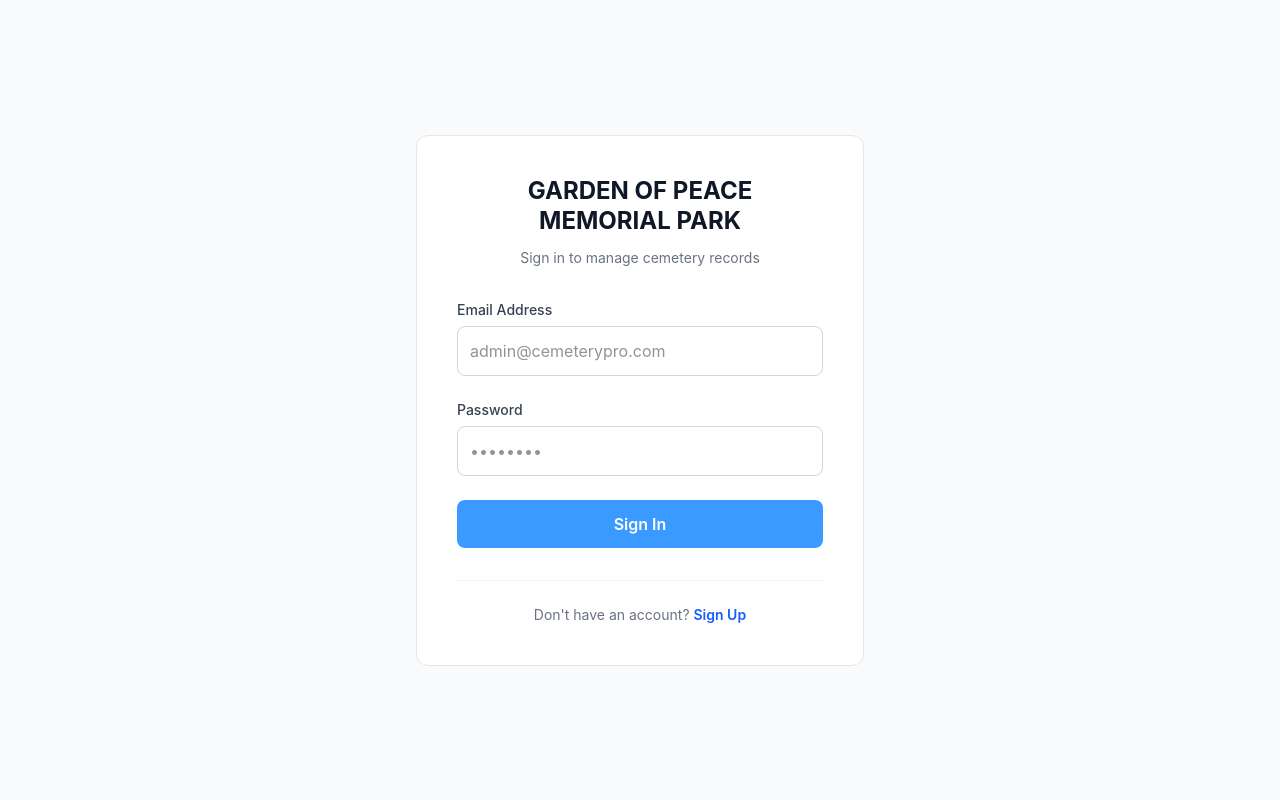
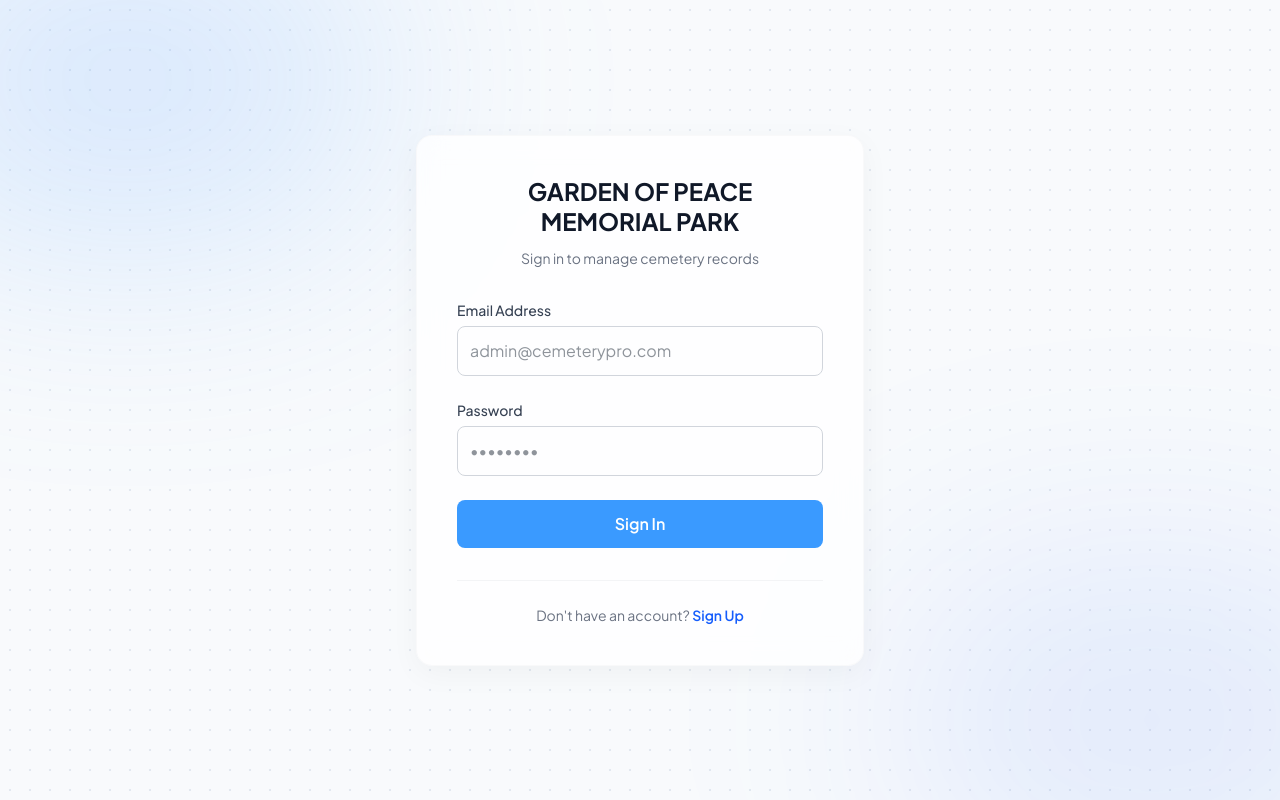
Before and after one commit to jncnt/Semi-Tery, a React (Vite) app: page /login in a window 1280 px wide. Built offline with nearby package versions, Linux system fonts and the light colour scheme; no server answers.

Commit message:
add sign-up

```diff
--- a/src/components/Sidebar.tsx
+++ b/src/components/Sidebar.tsx
@@ -16,7 +16,7 @@ const Sidebar = () => {
   return (
     <aside className="w-64 border-r border-gray-200 flex flex-col h-screen sticky top-0 bg-white">
       <div className="p-6 border-b border-gray-100 mb-4">
-        <h1 className="text-xl font-bold text-gray-900 tracking-tight leading-snug">GARDEN OF PEACE<br />MEMORIAL PARK</h1>
+        <h1 className="text-2xl font-extrabold bg-clip-text text-transparent bg-gradient-to-br from-blue-700 to-blue-400 tracking-tight leading-snug">GARDEN OF<br/>PEACE</h1>
         <p className="text-xs text-gray-400 mt-1 uppercase tracking-widest">Management System</p>
       </div>
 
@@ -26,10 +26,10 @@ const Sidebar = () => {
             key={item.to}
             to={item.to}
             className={({ isActive }) =>
-              `flex items-center gap-3 px-4 py-3 rounded-lg transition-colors ${
+              `flex items-center gap-3.5 px-4 py-3.5 rounded-xl transition-all duration-300 font-semibold ${
                 isActive
-                  ? 'bg-blue-50 text-primary border border-blue-100'
-                  : 'text-gray-500 hover:bg-gray-50 border border-transparent'
+                  ? 'bg-gradient-to-r from-blue-50/80 to-blue-100/30 text-blue-700 shadow-sm shadow-blue-500/10 border border-blue-200/60 translate-x-1'
+                  : 'text-gray-500 hover:bg-gray-50/80 hover:text-gray-800 border border-transparent'
               }`
             }
           >
@@ -42,7 +42,7 @@ const Sidebar = () => {
       <div className="p-4 border-t border-gray-100">
         <button
           onClick={handleSignOut}
-          className="w-full flex items-center gap-3 px-4 py-3 rounded-lg text-gray-500 hover:bg-blue-50 hover:text-blue-600 transition-colors border border-transparent"
+          className="w-full flex items-center gap-3.5 px-4 py-3.5 rounded-xl text-gray-500 font-semibold hover:bg-red-50/80 hover:text-red-600 transition-all duration-300 border border-transparent hover:border-red-100"
         >
           <LogOut size={20} />
           <span className="font-medium">Sign Out</span>
--- a/src/index.css
+++ b/src/index.css
@@ -1,9 +1,11 @@
+@import url('https://fonts.googleapis.com/css2?family=Plus+Jakarta+Sans:wght@400;500;600;700;800&display=swap');
 @import "tailwindcss";
 
 @theme {
   --color-primary: #3A9AFF;
-  --color-primary-hover: #2F80ED;
-  --font-sans: 'Inter', system-ui, sans-serif;
+  --color-primary-hover: #2185EE;
+  --color-primary-light: #EFF6FF;
+  --font-sans: 'Plus Jakarta Sans', system-ui, sans-serif;
 }
 
 :root {
@@ -11,7 +13,9 @@
   line-height: 1.5;
   font-weight: 400;
   color: #1F2937;
-  background-color: #FFFFFF;
+  background-color: #F8FAFC;
+  background-image: radial-gradient(#E2E8F0 1px, transparent 1px);
+  background-size: 20px 20px;
 
   font-synthesis: none;
   text-rendering: optimizeLegibility;
@@ -27,15 +31,14 @@ body {
 
 @layer components {
   .btn-primary {
-    @apply bg-primary text-white py-3 px-4 rounded-lg font-medium transition-colors hover:bg-primary-hover focus:outline-none;
-    border: 1px solid #3A9AFF;
+    @apply bg-primary text-white py-3 px-5 rounded-xl font-semibold shadow-lg shadow-blue-500/30 transition-all hover:-translate-y-0.5 hover:shadow-blue-500/40 hover:bg-primary-hover focus:ring-4 focus:ring-blue-500/20 outline-none border-0;
   }
 
   .input-field {
-    @apply w-full border border-gray-300 rounded-lg p-3 transition-colors focus:outline-none focus:border-blue-400;
+    @apply w-full bg-white border border-gray-200 rounded-xl p-3.5 transition-all focus:outline-none focus:ring-4 focus:ring-blue-500/10 focus:border-primary shadow-sm text-gray-800 placeholder-gray-400;
   }
 
   .card {
-    @apply bg-white border border-gray-200 rounded-lg p-4;
+    @apply bg-white/80 backdrop-blur-md border border-gray-100/50 rounded-2xl p-6 shadow-[0_8px_30px_rgb(0,0,0,0.04)] hover:shadow-[0_8px_30px_rgb(0,0,0,0.08)] transition-all duration-300;
   }
 }
--- a/src/pages/Dashboard.tsx
+++ b/src/pages/Dashboard.tsx
@@ -30,22 +30,22 @@ const Dashboard = () => {
   }, []);
 
   const StatCard = ({ icon: Icon, label, value, bgClass, textClass }: any) => (
-    <div className="bg-white border border-gray-200 p-6 rounded-xl flex items-center gap-4">
-      <div className={`p-3 rounded-lg ${bgClass} ${textClass}`}>
-        <Icon size={24} />
+    <div className="card flex items-center gap-5">
+      <div className={`p-4 rounded-2xl ${bgClass} ${textClass} shadow-inner`}>
+        <Icon size={26} strokeWidth={2.5} />
       </div>
       <div>
-        <p className="text-sm font-medium text-gray-500">{label}</p>
-        <p className="text-2xl font-bold text-gray-900">{value}</p>
+        <p className="text-sm font-semibold text-gray-400 uppercase tracking-wider mb-1">{label}</p>
+        <p className="text-3xl font-black text-gray-800 tracking-tight">{value}</p>
       </div>
     </div>
   );
 
   return (
     <div className="space-y-8 animate-in fade-in duration-500">
-      <div className="flex flex-col gap-1">
-        <h1 className="text-3xl font-bold text-gray-900">Dashboard</h1>
-        <p className="text-gray-500">Overview of cemetery operations and records.</p>
+      <div className="flex flex-col gap-2">
+        <h1 className="text-4xl font-extrabold text-gray-900 tracking-tight">System Overview</h1>
+        <p className="text-gray-500 text-lg">Bird's-eye view of cemetery operations and capacity.</p>
       </div>
 
       <div className="grid grid-cols-1 md:grid-cols-2 lg:grid-cols-4 gap-6">
@@ -55,7 +55,7 @@ const Dashboard = () => {
         <StatCard icon={Users} label="Total Records" value={stats.occupiedPlots} bgClass="bg-blue-700/10" textClass="text-blue-600" />
       </div>
 
-      <div className="bg-white border border-gray-200 rounded-xl overflow-hidden">
+      <div className="card p-0 overflow-hidden">
         <div className="p-6 border-b border-gray-100 flex items-center justify-between">
           <h3 className="font-bold text-gray-900 text-lg">Recent Burials</h3>
           <button className="text-primary text-sm font-semibold hover:underline">View All</button>
@@ -84,7 +84,7 @@ const Dashboard = () => {
                     </td>
                     <td className="px-6 py-4 text-gray-500 font-mono text-sm">{burial.plots?.plot_number || 'N/A'}</td>
                     <td className="px-6 py-4">
-                      <span className="inline-flex items-center px-2.5 py-0.5 rounded-full text-xs font-medium bg-blue-100 text-blue-800">
+                      <span className="inline-flex items-center px-3 py-1 rounded-full text-xs font-bold uppercase tracking-wider bg-blue-50 text-blue-700 border border-blue-200 shadow-sm">
                         Completed
                       </span>
                     </td>
--- a/src/pages/Login.tsx
+++ b/src/pages/Login.tsx
@@ -25,8 +25,12 @@ const Login = () => {
   };
 
   return (
-    <div className="min-h-screen bg-gray-50 flex items-center justify-center p-4 font-sans">
-      <div className="w-full max-w-md bg-white p-10 rounded-xl border border-gray-200">
+    <div className="min-h-screen flex items-center justify-center p-4 font-sans relative overflow-hidden">
+      {/* Decorative background blobs */}
+      <div className="absolute top-[-10%] left-[-10%] w-[40%] h-[40%] bg-blue-400/20 rounded-full blur-[120px] pointer-events-none"></div>
+      <div className="absolute bottom-[-10%] right-[-10%] w-[40%] h-[40%] bg-blue-600/10 rounded-full blur-[120px] pointer-events-none"></div>
+
+      <div className="w-full max-w-md card relative z-10 p-10">
         <div className="text-center mb-8">
           <h1 className="text-2xl font-bold text-gray-900 leading-tight">GARDEN OF PEACE<br />MEMORIAL PARK</h1>
           <p className="text-gray-500 mt-3 text-sm">Sign in to manage cemetery records</p>
--- a/src/pages/SignUp.tsx
+++ b/src/pages/SignUp.tsx
@@ -46,8 +46,12 @@ const SignUp = () => {
   };
 
   return (
-    <div className="min-h-screen bg-gray-50 flex items-center justify-center p-4 font-sans">
-      <div className="w-full max-w-md bg-white p-10 rounded-xl border border-gray-200 shadow-sm">
+    <div className="min-h-screen flex items-center justify-center p-4 font-sans relative overflow-hidden">
+      {/* Decorative background blobs */}
+      <div className="absolute top-[-10%] right-[-10%] w-[40%] h-[40%] bg-blue-500/15 rounded-full blur-[120px] pointer-events-none"></div>
+      <div className="absolute bottom-[-10%] left-[-10%] w-[40%] h-[40%] bg-blue-300/20 rounded-full blur-[120px] pointer-events-none"></div>
+
+      <div className="w-full max-w-md card relative z-10 p-10">
         <div className="text-center mb-8">
           <h1 className="text-2xl font-bold text-gray-900 leading-tight">GARDEN OF PEACE<br />MEMORIAL PARK</h1>
           <p className="text-gray-500 mt-3 text-sm">Create a public account to browse records</p>
```
